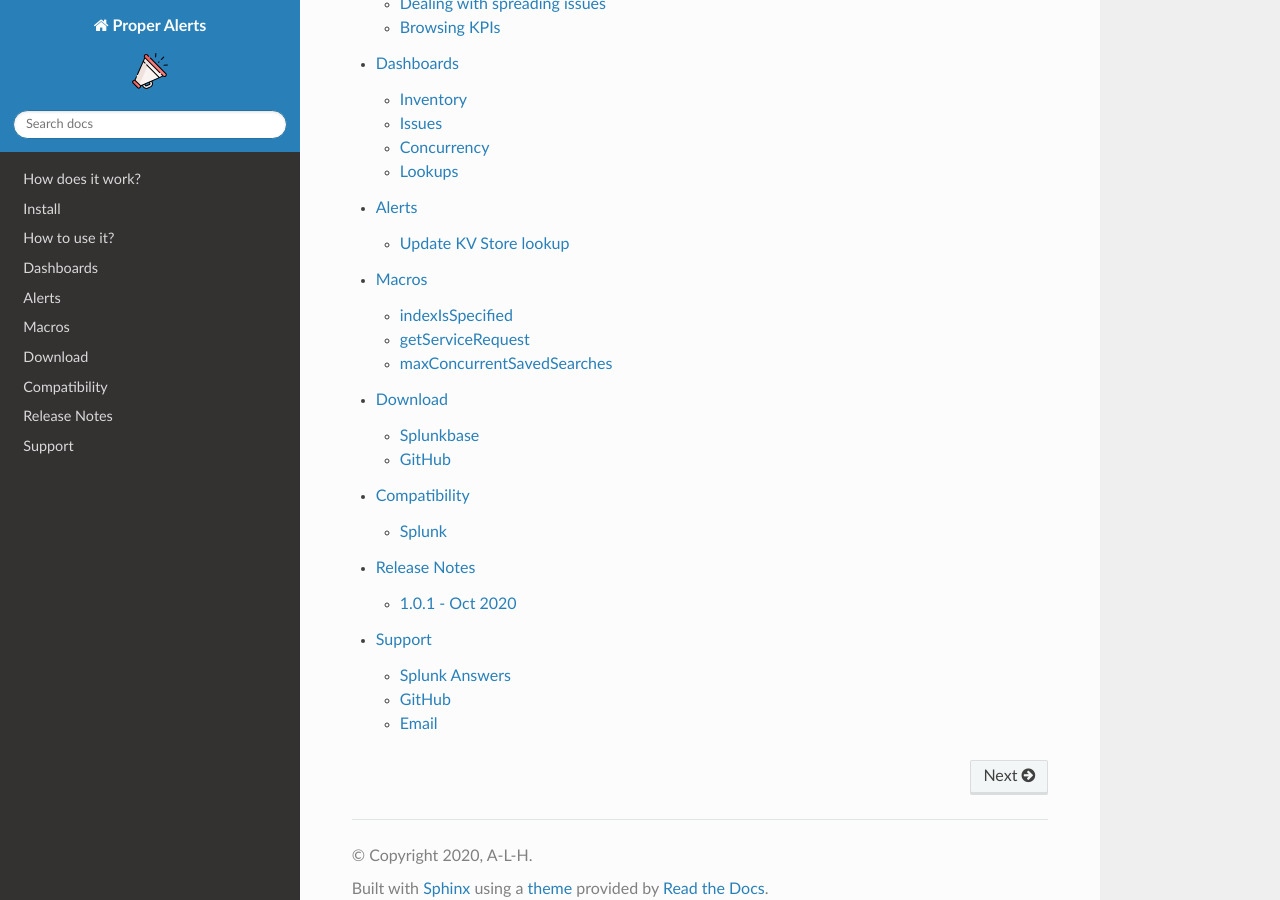
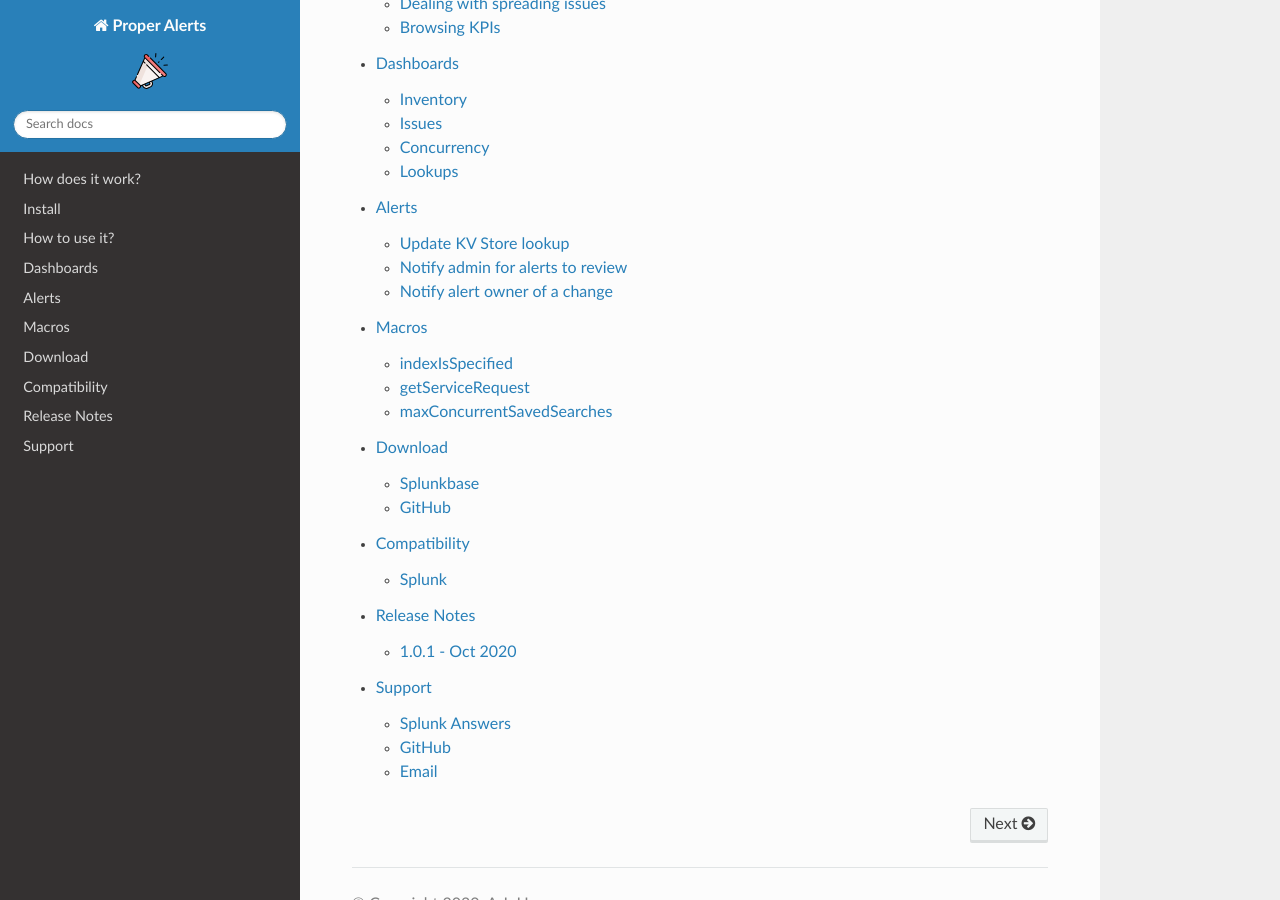
Before and after one commit to a-l-h/splunk-app-proper-alerts, a Sphinx documentation site: the page built from doc/index.rst, in a window 1280 px wide and 900 px high, scrolled down 1081 px. Built offline with Sphinx 7.4.7 and the Read the Docs theme 2.0.0, drawn with Linux system fonts in a browser that asks for light colours; some of the changed lines change nothing that is shown.

Commit message:
Update alerts.rst

```diff
--- a/doc/alerts.rst
+++ b/doc/alerts.rst
@@ -134,3 +134,55 @@
 +++++++++++++++++++++++++++++++++++
 
 Alert runs every hour. If you adjust cron schedule, adjust time range accordingly.
+
+Notify admin for alerts to review
+---------------------------------
+
+This alert notifies Splunk admins of the count of alerts that need to be reviewed.
+
+The idea is to enable it after the first initial review of all alerts.
+
+This way, Splunk admins get notified of any alert to review whether new of modified.
+
+The recipient(s) must be set and the schedule should be adjusted to your needs.
+
+Notify alert owner of a change
+------------------------------
+
+This alert notifies the owner of an alert of any change made on an alert he owns.
+
+The goal is to avoid any issue that could arise from unsolicited or unannounced modifications.
+
+The recipient of this alert is the recipient of the modified alert.
+
+If the alert has no recipient, alert is sent to email set in ``Notify admin for alerts to review`` alert.
+
+Search query steps:
++++++++++++++++++++
+
+.. list-table::
+   :widths: 20 80
+   :header-rows: 1
+
+   * - Lines
+     - Description
+   * - 1
+     - Search for all enabled and scheduled alerts, then for each alert:
+   * - 4
+     - Clean ``updated`` field
+   * - 5
+     - Save the MD5 hash of the concatenation of main fields for later comparison (:ref:`see above<Considered fields>`)
+   * - 6
+     - Prefix all fields name except ``alert`` & ``app`` with ``new_`` for later comparison
+   * - 8-11
+     - Load KV Store lookup entries that do have an ``owner``
+   * - 12
+     - Group both data sets (1 & 8-11) by ``alert`` and by ``app``
+   * - 13
+     - Filter out results having the same MD5 hash of main fields in both data sets
+   * - 16-21
+     - Eval main alert fields to identify the modified ones
+   * - 27-30
+     - Retrieve App label
+   * - 34-39
+     - If email is invalid set it as set in ``Notify admin for alerts to review`` alert
```
